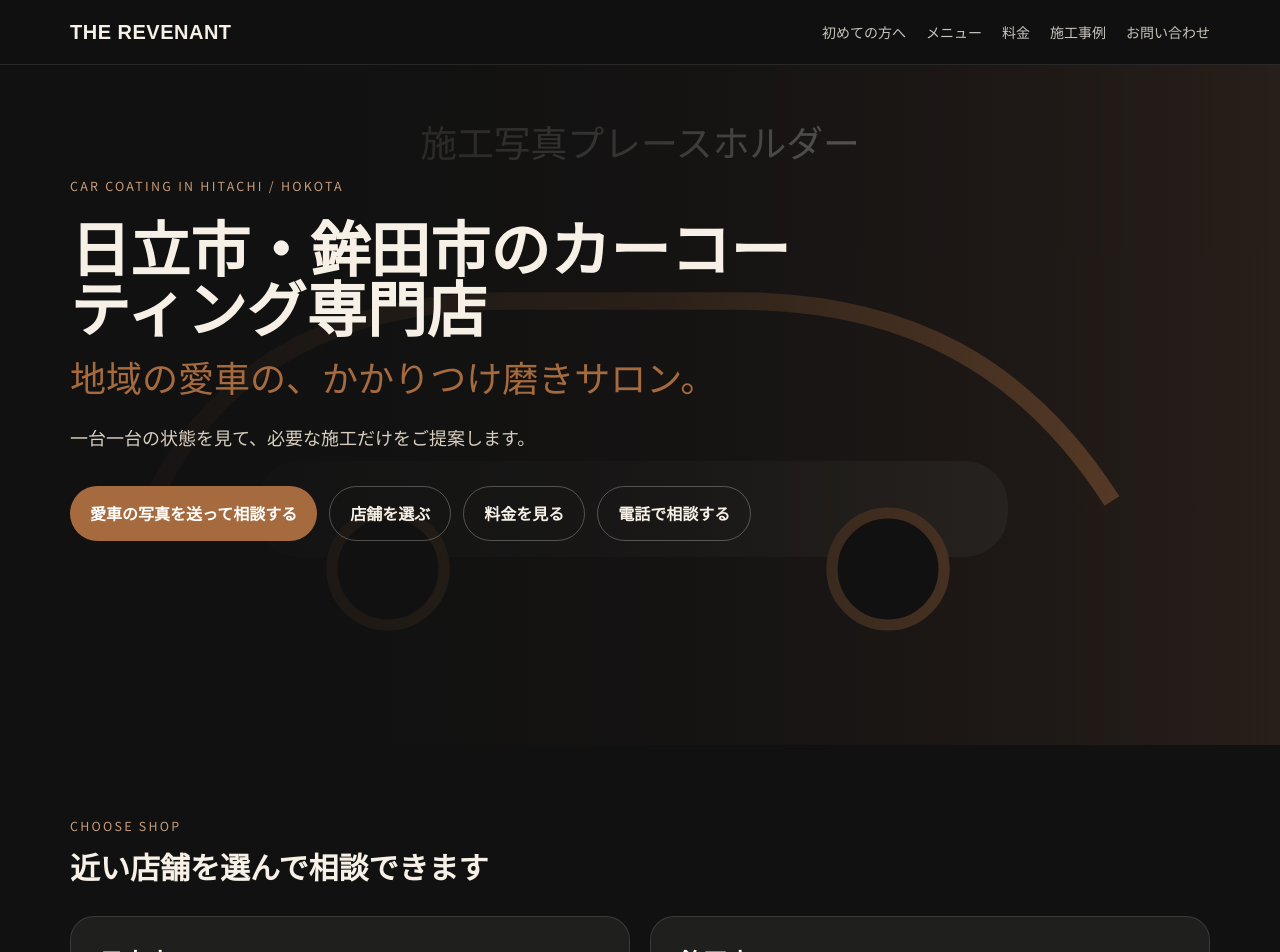
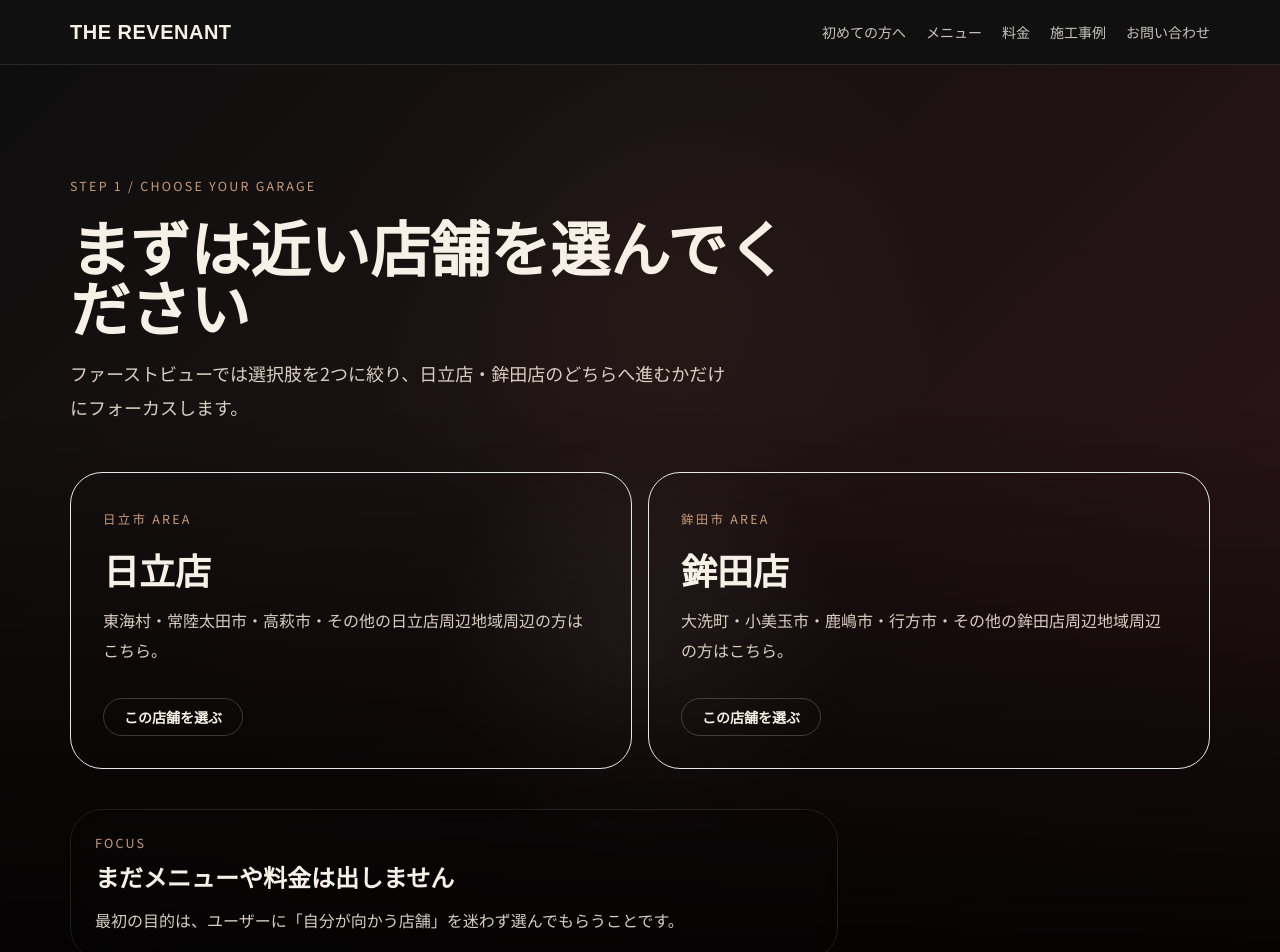
Before and after one commit to holy-auto/the-REVENANT, a Next.js app: page / in a window 1280 px wide. Shown: the top 952 px of the page. Built offline with nearby package versions, Linux system fonts and the light colour scheme; no server answers.

Commit message:
Animate store arrival selection

```diff
--- /dev/null
+++ b/components/HomeExperience.tsx
@@ -0,0 +1,98 @@
+'use client';
+
+import Link from 'next/link';
+import { useState } from 'react';
+import { stores } from '@/data/site';
+
+type StoreId = (typeof stores)[number]['id'];
+
+const storeBackdrops: Record<StoreId, string> = {
+  hitachi: 'linear-gradient(135deg, rgba(17,17,17,.95), rgba(106,38,42,.48)), radial-gradient(circle at 76% 32%, rgba(200,155,120,.34), transparent 28%), linear-gradient(120deg, #241f1c, #111)',
+  hokota: 'linear-gradient(135deg, rgba(17,17,17,.95), rgba(34,49,43,.58)), radial-gradient(circle at 24% 30%, rgba(200,155,120,.30), transparent 28%), linear-gradient(120deg, #141817, #111)',
+};
+
+export function HomeExperience() {
+  const [storeId, setStoreId] = useState<StoreId | null>(null);
+  const selectedStore = stores.find((store) => store.id === storeId);
+  const backdrop = selectedStore ? storeBackdrops[selectedStore.id] : 'linear-gradient(135deg, rgba(17,17,17,.96), rgba(106,38,42,.46)), radial-gradient(circle at 50% 22%, rgba(200,155,120,.28), transparent 30%), #111';
+
+  return (
+    <section className="relative isolate overflow-hidden bg-black">
+      <div className="absolute inset-0 opacity-85 transition duration-500" style={{ background: backdrop }} />
+      <div className="absolute inset-0 bg-[radial-gradient(circle_at_50%_58%,rgba(246,240,230,.10),transparent_24%)]" />
+      <div className="absolute inset-x-0 bottom-0 h-2/3 bg-gradient-to-t from-black via-black/60 to-transparent" />
+      <ArrivalScene isActive={Boolean(selectedStore)} storeName={selectedStore?.name} />
+
+      <div className="container relative flex min-h-[calc(100svh-4rem)] flex-col justify-center py-20 md:py-28">
+        <div className="max-w-3xl">
+          <p className="eyebrow">Step 1 / Choose your garage</p>
+          <h1 className="mt-5 text-4xl font-black leading-tight md:text-6xl">まずは近い店舗を選んでください</h1>
+          <p className="lead mt-5 max-w-2xl text-lg">ファーストビューでは選択肢を2つに絞り、日立店・鉾田店のどちらへ進むかだけにフォーカスします。</p>
+        </div>
+
+        <div className="mt-12 grid gap-4 md:grid-cols-2">
+          {stores.map((store) => {
+            const isActive = store.id === storeId;
+            return (
+              <button
+                key={store.id}
+                type="button"
+                onClick={() => setStoreId(store.id)}
+                className={`group min-h-64 rounded-[2rem] border p-6 text-left transition duration-300 md:p-8 ${isActive ? 'border-bronze bg-bronze/18 shadow-2xl shadow-bronze/10' : 'border-white/12 bg-white/7 hover:border-bronze/70 hover:bg-white/10'}`}
+              >
+                <span className="eyebrow">{store.area} area</span>
+                <strong className="mt-5 block text-3xl font-black md:text-4xl">{store.name}</strong>
+                <span className="lead mt-4 block max-w-xl">{store.serviceAreas.join('・')}周辺の方はこちら。</span>
+                <span className="mt-8 inline-flex rounded-full border border-white/20 px-5 py-2 text-sm font-bold text-ivory transition group-hover:border-bronze">
+                  {isActive ? '選択中' : 'この店舗を選ぶ'}
+                </span>
+              </button>
+            );
+          })}
+        </div>
+
+        <div className="mt-10 min-h-28 max-w-3xl rounded-[2rem] border border-white/10 bg-ink/72 p-6 backdrop-blur">
+          {selectedStore ? (
+            <div className="grid gap-5 md:grid-cols-[1fr_auto] md:items-center">
+              <div>
+                <p className="eyebrow">Selected garage</p>
+                <h2 className="mt-2 text-2xl font-bold">{selectedStore.name}の雰囲気を見ながら、次のステップへ進めます</h2>
+                <p className="lead mt-3">次はメニュー・概算シミュレーションを別セクションで表示し、必要な情報だけを順番に開いていきます。</p>
+              </div>
+              <div className="flex flex-wrap gap-3 md:justify-end">
+                <Link className="btn btn-primary" href={`${selectedStore.slug}#menu`}>この店舗で進む</Link>
+                <Link className="btn btn-sub" href={`/contact?store=${selectedStore.id}`}>先に相談する</Link>
+              </div>
+            </div>
+          ) : (
+            <div>
+              <p className="eyebrow">Focus</p>
+              <h2 className="mt-2 text-2xl font-bold">まだメニューや料金は出しません</h2>
+              <p className="lead mt-3">最初の目的は、ユーザーに「自分が向かう店舗」を迷わず選んでもらうことです。</p>
+            </div>
+          )}
+        </div>
+      </div>
+    </section>
+  );
+}
+
+function ArrivalScene({ isActive, storeName }: { isActive: boolean; storeName?: string }) {
+  return (
+    <div className={`arrival-scene pointer-events-none absolute inset-x-0 bottom-0 hidden h-80 md:block ${isActive ? 'is-active' : ''}`} aria-hidden="true">
+      <div className="arrival-road" />
+      <div className="arrival-garage">
+        <span className="arrival-sign">{storeName ?? 'THE REVENANT'}</span>
+        <span className="arrival-light arrival-light-left" />
+        <span className="arrival-light arrival-light-right" />
+        <span className="arrival-shutter" />
+      </div>
+      <div className="arrival-car">
+        <span className="arrival-car-body" />
+        <span className="arrival-wheel arrival-wheel-left" />
+        <span className="arrival-wheel arrival-wheel-right" />
+        <span className="arrival-headlight" />
+      </div>
+    </div>
+  );
+}
```
Also changed, not shown: app/page.tsx (+2 -2 lines), app/globals.css.
